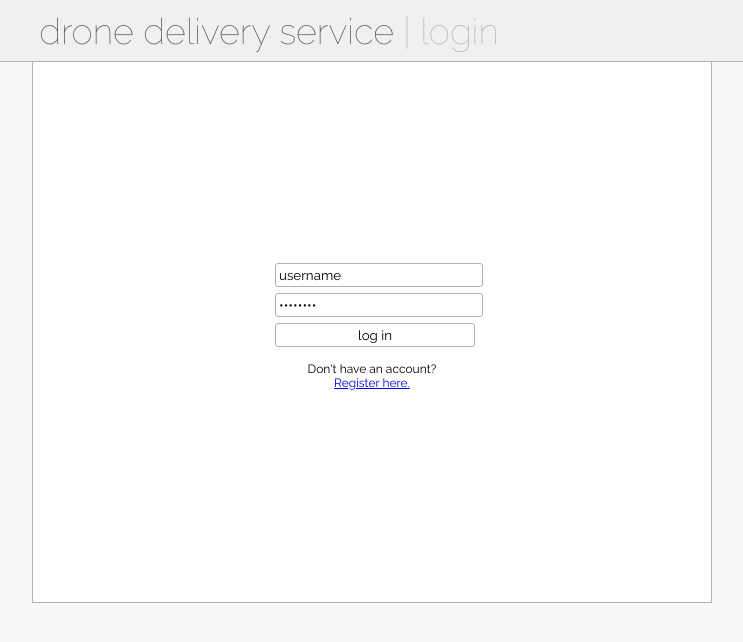
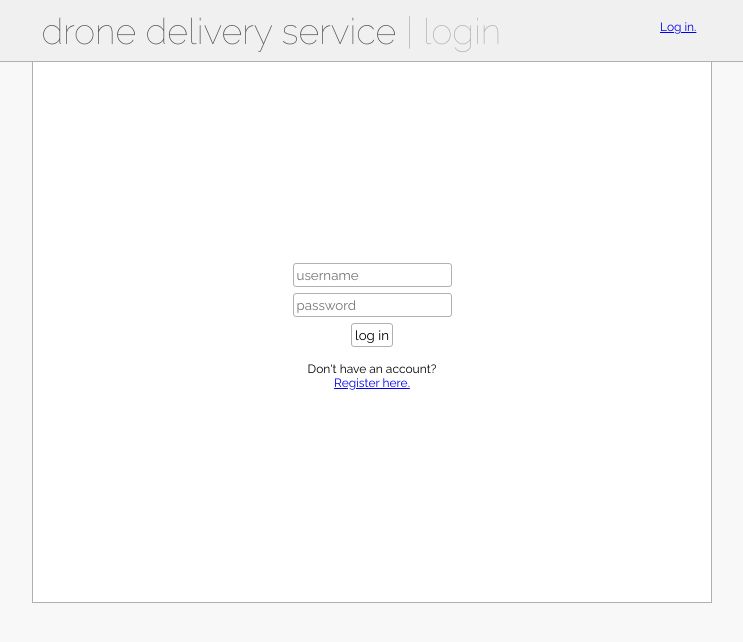
Before and after one commit to cusmith/dronedelivery, a Django app: page /app/login in a window 1280 px wide. Shown: the top 642 px of the page, without its empty margins (268-1011 px from the left). Run offline with Django 3.2, Linux system fonts and the light colour scheme.

Commit message:
Improve login form

```diff
--- a/app/templates/app/app-base.html
+++ b/app/templates/app/app-base.html
@@ -8,6 +8,7 @@
 </head>
 <body>
 	<div class='title-bar'>
+		<div class='title-bar-content'>
 			<h1 class='title'>
 				drone delivery service
 				<span class='sub-title'>
@@ -15,6 +16,14 @@
 					{% block short_title %}{% endblock %}
 				</span>
 			</h1>
+			<div class='session-status-box'>
+				{% if logged_in %}
+
+				{% else %}
+					<a href='login'>Log in.</a>
+				{% endif %}
+			</div>
+		</div>
 	</div>
 	<div class='content'>
 		{% block content %}{% endblock %}
--- a/app/templates/app/app.css
+++ b/app/templates/app/app.css
@@ -13,20 +13,33 @@ body {
 	z-index: 1;
 	width: 100%;
 	padding: 0.2em;
-	padding-left: 300px;
 	background-color: #f0f0f0;
 	border-bottom: 1px solid #b0b0b0;
 }
 
-.title {
+.title-bar-content {
+	margin-left:300px;
+	margin-right:300px;
+}
+
+h1 {
 	font-size: 3em;
 	font-weight: lighter;
 	margin: 0.2em;
+}
+
+.title {
 	color: #505050;
+	float: left;
 }
 
 .sub-title {
 	color: #b0b0b0;
+}
+
+.session-status-box {
+	margin:1.5em;
+	float: right;
 }
 
 .content {
@@ -51,10 +64,13 @@ body {
 }
 
 .input-box {
-	width: 100%;
 	margin: 3px;
 	padding: 3px;
 	border: 1px solid #b0b0b0;
 	border-radius: 3px;
 	background-color: #ffffff;
 }
+
+.input-box:focus {
+	box-shadow: 0px 0px 2px #888888;
+}
--- a/app/templates/app/login.html
+++ b/app/templates/app/login.html
@@ -6,10 +6,10 @@
 {% block content %}
 
 	<div class='login-container'>
-		<form>
-			<input class='input-box' type='text' name='username' value='username'><br>
-			<input class='input-box' type='password' name='password' value='password'><br>
-			<input class='input-box' type="submit" name='submit' value='log in'>
+		<form method='post'>{% csrf_token %}
+			<input id='username-box' class='input-box' type='text' name='username' placeholder='username'><br>
+			<input id='password-box' class='input-box' type='password' name='password' placeholder='password'><br>
+			<input id='login-button' class='input-box' type="submit" name='submit' value='log in'>
 		</form>
 		<p>
 			Don't have an account?<br>
--- a/app/views.py
+++ b/app/views.py
@@ -11,6 +11,13 @@ def index(request):
 
 def login(request):
 	# Should check for existing login and redirect to account page if found
+
+	if request.method == 'POST':
+		response = HttpResponse()
+		response.status_code = 303
+		response['location'] = 'account'
+		return response
+
 	return render(request, 'app/login.html', {})
 
 def css(request):
```
Lines whose indentation alone changed are shown as unchanged.
